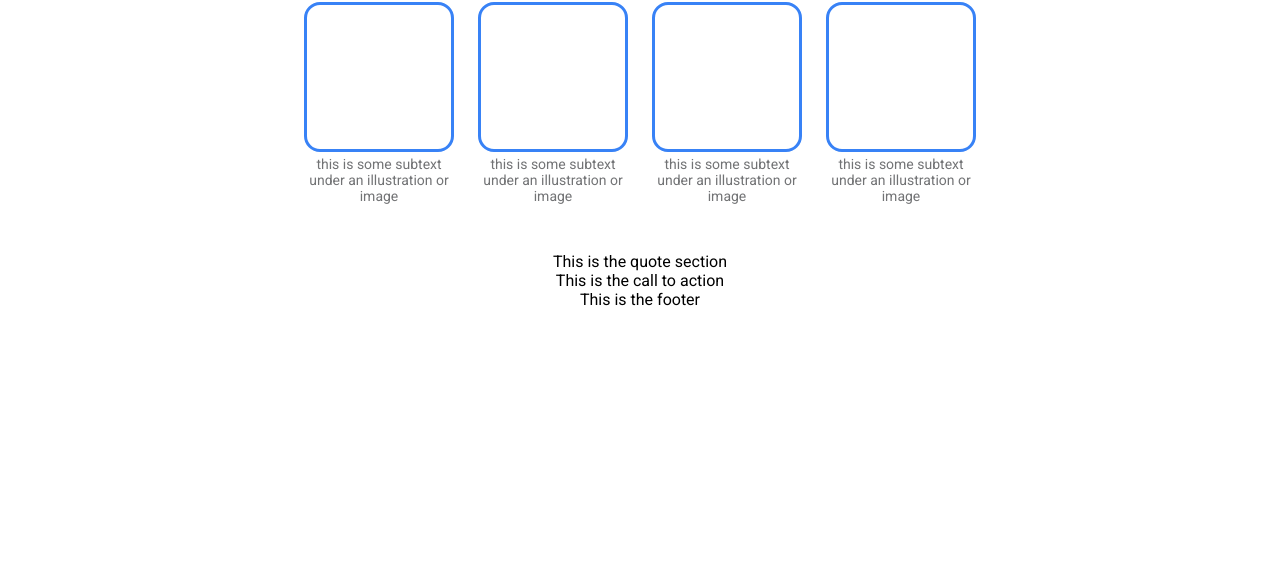
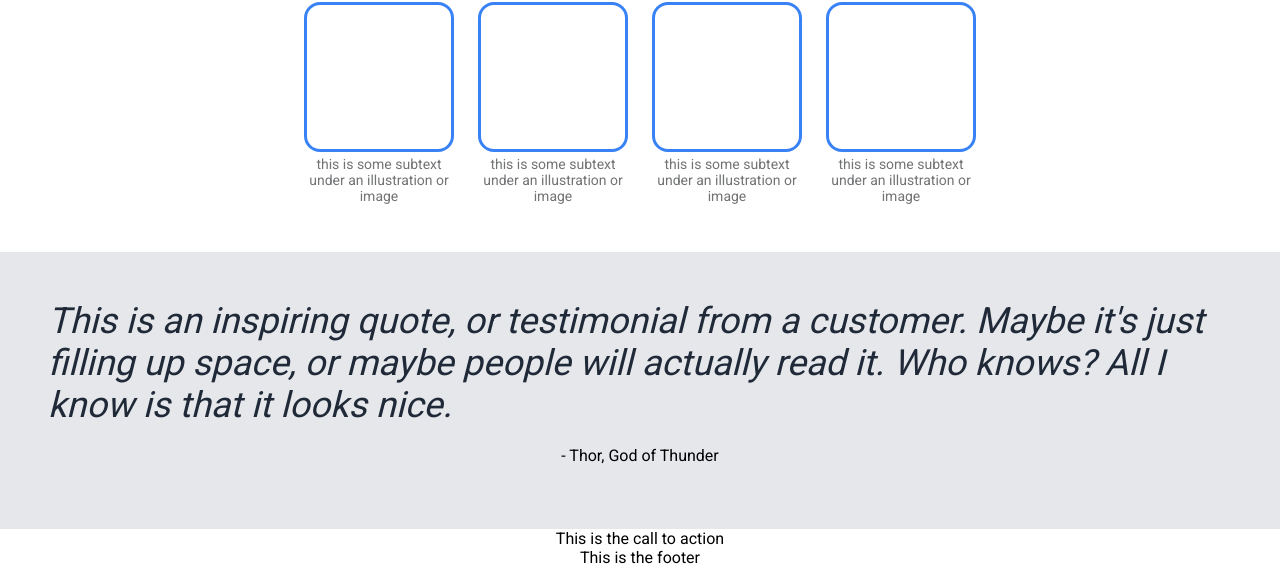
Before and after one commit to samtphillips/odin-landing-page, a plain HTML site: page index.html in a window 1280 px wide. Shown: the part 453-1020 px from the top of the page. Before the commit the page ends 800 px from the top, so only its background shows below. Drawn offline with Linux system fonts and the light colour scheme.

Commit message:
Quote section checkpoint

```diff
--- a/index.html
+++ b/index.html
@@ -66,9 +66,17 @@
         </div>
     </div>
 
-    <div class="section-outer">
+    <div class="section-outer background-light">
         <div class="quote-container">
-            This is the quote section
+            <p class="quote">
+                This is an inspiring quote,
+                or testimonial from a customer.
+                Maybe it's just filling up space,
+                or maybe people will actually read it.
+                Who knows?
+                All I know is that it looks nice.
+            </p>
+            <p class="quote-attribution">- Thor, God of Thunder</p>
         </div>
     </div>
 
--- a/style.css
+++ b/style.css
@@ -8,7 +8,7 @@ body {
     font-family: 'Roboto', sans-serif;
     height: 100vh;
     margin: 0;
-    overflow: hidden;
+    overflow: auto;
     display: flex;
     flex-direction: column;
 }
@@ -20,7 +20,7 @@ body {
     justify-content: center;
 }
 
-.header, .hero-container, .info-container {
+.header, .hero-container, .info-container, .quote-container {
     flex-basis: 1400px;
 }
 
@@ -183,3 +183,25 @@ button {
     padding: 0;
     margin: 0;
 }
+
+
+/* Quote section */
+
+.quote-container {
+    display: flex;
+    flex-direction: column;
+    align-items: center;
+    justify-content: center;
+    padding: 48px 24px;
+    gap: 4px;
+}
+
+.quote {
+    text-align: left;
+    font-size: 36px;
+    color: #1F2937;
+    font-weight: light;
+    font-style: italic;
+    margin: 0;
+    padding: 0px 24px;
+}
```
